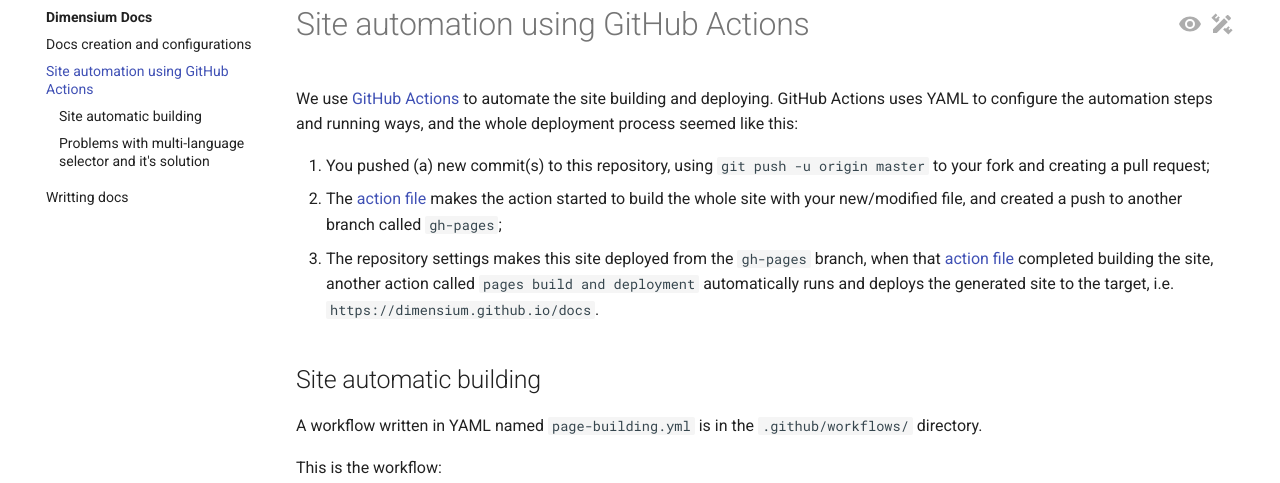
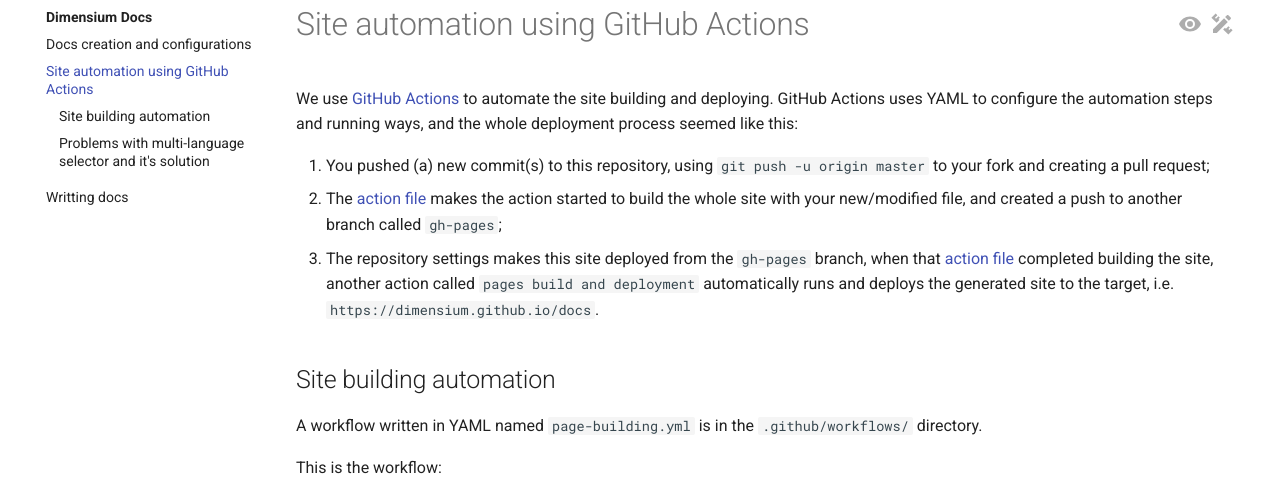
Before and after one commit to infinigames/docs, an MkDocs documentation site: the page built from docs/dimensium-docs/site-automation-using-github-actions.md, in a window 1280 px wide and 900 px high. Shown: the part 143-626 px from the top of the window. Built offline with MkDocs 1.6.1 and Material for MkDocs 9.7.7, drawn with Linux system fonts in a browser that asks for light colours; comment, search, counter and statistics services are not loaded.

Commit message:
Update site-automation-using-github-actions.md
Signed-off-by: Promesis <M3149154722@outlook.com>

```diff
--- a/docs/dimensium-docs/site-automation-using-github-actions.md
+++ b/docs/dimensium-docs/site-automation-using-github-actions.md
@@ -7,7 +7,7 @@
 3. The repository settings makes this site deployed from the `gh-pages` branch, when that [action file](#action-file) completed building the site, another action called `pages build and deployment` automatically runs and deploys the generated site to the target, i.e. `https://dimensium.github.io/docs`.
 
 
-## Site automatic building
+## Site building automation
 
 A workflow written in YAML named `page-building.yml` is in the `.github/workflows/` directory.
 
```
